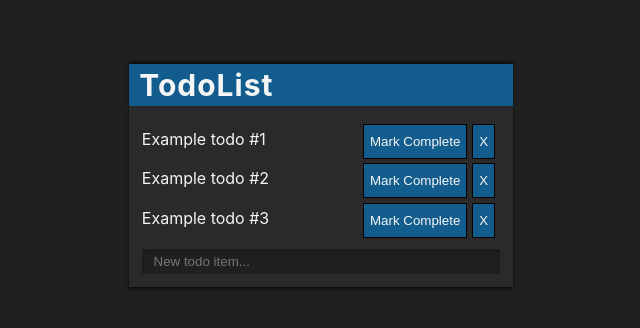
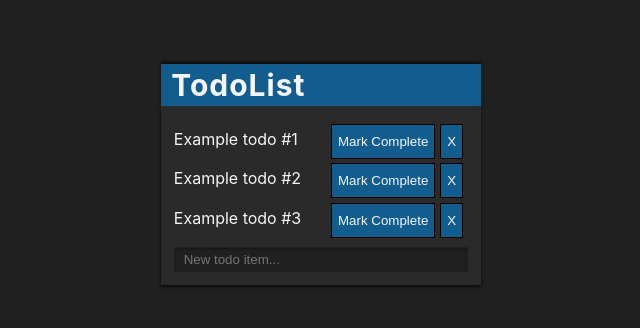
Before and after one commit to TinySquid/react-todo-app, a React (Create React App) app: page / in a window 1280 px wide. Shown: the top 328 px of the page, without its empty margins (319-959 px from the left). Built offline with nearby package versions, Linux system fonts and the light colour scheme.

Commit message:
Review & polish code

```diff
--- a/src/App.js
+++ b/src/App.js
@@ -34,12 +34,11 @@ const TodoHeader = styled.h1`
     width: 60%;
   }
   @media ${device.xl} {
-    width: 30%;
+    width: 25%;
   }
-`
+`;
 
-const TodoList = styled.div`
-  width: 30%;
+const TodoList = styled.section`
   padding: 1%;
   box-shadow: 0px 2px 3px 0px rgba(0,0,0,0.7);
   background-color: rgb(42, 42, 42);
@@ -54,12 +53,11 @@ const TodoList = styled.div`
     width: 60%;
   }
   @media ${device.xl} {
-    width: 30%;
+    width: 25%;
   }
-`
+`;
 
 const App = () => {
-  //Todo state & initial todos
   const [todos, setTodos] = useState([
     {
       content: 'Example todo #1',
@@ -75,20 +73,20 @@ const App = () => {
     },
   ]);
 
-  //Add a new todo item to state
+  //Allow for adding new todos to state
   const addTodo = content => {
     const newTodoState = [...todos, { content }];
     setTodos(newTodoState);
   }
 
-  //Toggle todo state (done, not done) by getting todo state and flipping the isDone bool on todoIndex.
+  //Toggle todo state (done, not done)
   const toggleTodoState = todoIndex => {
     const newTodoState = [...todos];
     newTodoState[todoIndex].isDone = !newTodoState[todoIndex].isDone;
     setTodos(newTodoState);
   }
 
-  //Delete a todo by getting the todo list and splicing 1 item from todoIndex position.
+  //Delete a todo by ID
   const deleteTodo = todoIndex => {
     const newTodoState = [...todos];
     newTodoState.splice(todoIndex, 1);
@@ -101,7 +99,6 @@ const App = () => {
         TodoList
       </TodoHeader>
       <TodoList>
-        {/* Map over todos and add a todo for each entry in state */}
         {todos.map((todo, idx) => (
           <Todo key={idx} todoIndex={idx} todo={todo} toggleTodoState={toggleTodoState} deleteTodo={deleteTodo} />
         ))}
--- a/src/components/TodoInput.js
+++ b/src/components/TodoInput.js
@@ -15,7 +15,7 @@ const InputBox = styled.input`
 const TodoInput = ({ addTodo }) => {
   const [text, setText] = useState('');
 
-  //Adds a new todo
+  //Handler to add new todo item
   const handleNewTodo = e => {
     e.preventDefault();
     if (!text) {
@@ -24,7 +24,6 @@ const TodoInput = ({ addTodo }) => {
       addTodo(text);
     }
 
-    //Reset input box
     setText('');
   }
 
```
